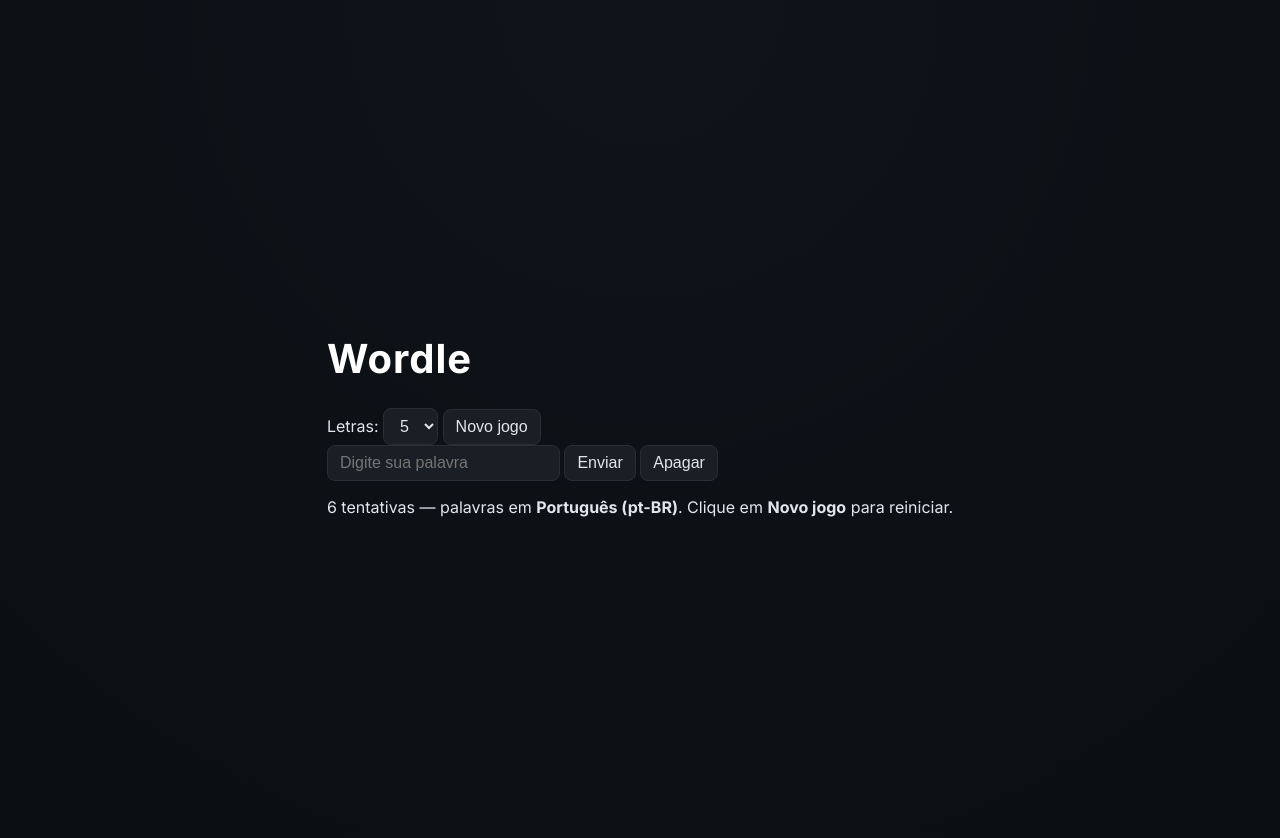
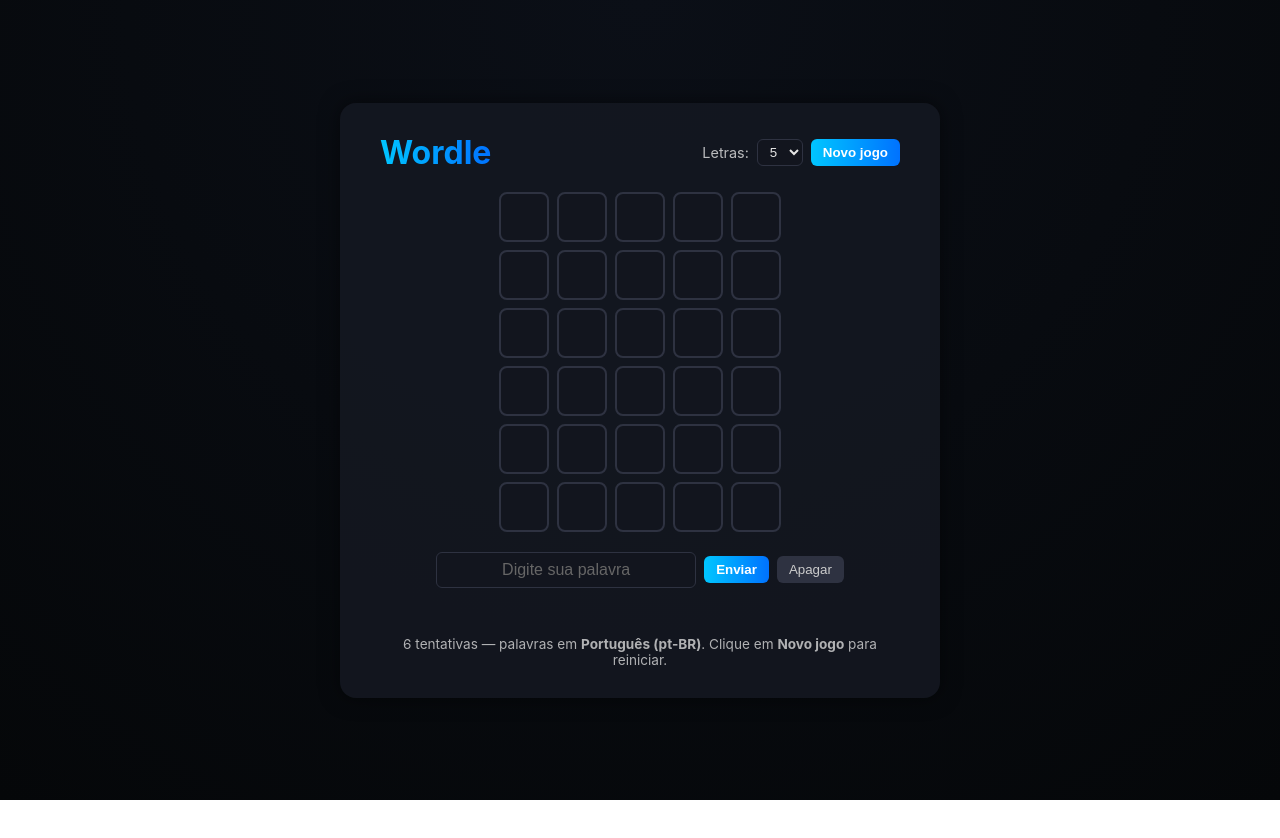
Before and after one commit to jvictoraraujo2002-netizen/wordle-termo-game, a plain HTML site: page index.html in a window 1280 px wide. After the commit the page ends 800 px from the top, so only its background shows below. Drawn offline with Linux system fonts and the light colour scheme.

Commit message:
Update index.html

```diff
--- a/index.html
+++ b/index.html
@@ -4,7 +4,169 @@
   <meta charset="UTF-8">
   <meta name="viewport" content="width=device-width, initial-scale=1.0">
   <title>Wordle</title>
-  <link rel="stylesheet" href="style.css">
+  <style>
+    /* ==== RESET & BASE ==== */
+    * {
+      margin: 0;
+      padding: 0;
+      box-sizing: border-box;
+    }
+    body {
+      background: radial-gradient(circle at top, #0b0f17 0%, #050709 100%);
+      color: #e5e5e5;
+      font-family: "Inter", sans-serif;
+      display: flex;
+      align-items: center;
+      justify-content: center;
+      height: 100vh;
+      padding: 20px;
+    }
+    main.container {
+      background: rgba(20, 24, 33, 0.85);
+      border-radius: 16px;
+      box-shadow: 0 0 20px rgba(0,0,0,0.5);
+      padding: 30px 40px;
+      max-width: 600px;
+      width: 100%;
+      text-align: center;
+    }
+
+    /* ==== TOPO ==== */
+    .topo {
+      display: flex;
+      justify-content: space-between;
+      align-items: center;
+      margin-bottom: 20px;
+      flex-wrap: wrap;
+    }
+    .topo h1 {
+      font-size: 2rem;
+      background: linear-gradient(90deg, #00c6ff, #0072ff);
+      -webkit-background-clip: text;
+      -webkit-text-fill-color: transparent;
+    }
+    .opcoes {
+      display: flex;
+      align-items: center;
+      gap: 8px;
+    }
+    .opcoes label {
+      font-size: 0.9rem;
+      opacity: 0.8;
+    }
+    select {
+      background: #12151e;
+      color: #e5e5e5;
+      border: 1px solid #2e3241;
+      border-radius: 6px;
+      padding: 4px 8px;
+    }
+
+    /* ==== BOTÕES ==== */
+    .btn-grad {
+      background: linear-gradient(90deg, #00c6ff, #0072ff);
+      color: white;
+      border: none;
+      border-radius: 6px;
+      padding: 6px 12px;
+      font-weight: 600;
+      cursor: pointer;
+      transition: transform 0.2s ease, box-shadow 0.2s ease;
+    }
+    .btn-grad:hover {
+      transform: scale(1.05);
+      box-shadow: 0 0 10px rgba(0, 198, 255, 0.5);
+    }
+    #apagar {
+      background: #2e3241;
+      color: #ccc;
+      border: none;
+      border-radius: 6px;
+      padding: 6px 12px;
+      cursor: pointer;
+      transition: background 0.2s;
+    }
+    #apagar:hover {
+      background: #3c4257;
+    }
+
+    /* ==== TABULEIRO ==== */
+    .tabuleiro {
+      display: grid;
+      justify-content: center;
+      gap: 8px;
+      margin-bottom: 20px;
+    }
+    .linha {
+      display: flex;
+      gap: 8px;
+    }
+    .celula {
+      width: 50px;
+      height: 50px;
+      border: 2px solid #2e3241;
+      display: flex;
+      align-items: center;
+      justify-content: center;
+      font-size: 1.5rem;
+      font-weight: bold;
+      text-transform: uppercase;
+      border-radius: 8px;
+      background-color: #12151e;
+      transition: background 0.3s ease, border 0.3s ease, transform 0.2s ease;
+    }
+    .celula.correta {
+      background: #00c853;
+      color: #fff;
+      border-color: #00c853;
+    }
+    .celula.parcial {
+      background: #ffeb3b;
+      color: #333;
+      border-color: #ffeb3b;
+    }
+    .celula.errada {
+      background: #37474f;
+      color: #aaa;
+      border-color: #37474f;
+    }
+
+    /* ==== ENTRADA ==== */
+    .entrada {
+      display: flex;
+      justify-content: center;
+      align-items: center;
+      gap: 8px;
+      margin-bottom: 16px;
+    }
+    input#entradaPalavra {
+      background: #12151e;
+      border: 1px solid #2e3241;
+      color: #e5e5e5;
+      border-radius: 6px;
+      padding: 8px 12px;
+      width: 50%;
+      text-align: center;
+      font-size: 1rem;
+    }
+    input#entradaPalavra::placeholder {
+      color: #666;
+    }
+
+    /* ==== MENSAGEM ==== */
+    .mensagem {
+      min-height: 22px;
+      font-size: 1rem;
+      margin-bottom: 10px;
+      transition: color 0.3s;
+    }
+
+    /* ==== RODAPÉ ==== */
+    .rodape {
+      font-size: 0.85rem;
+      opacity: 0.75;
+    }
+  </style>
 </head>
 <body>
   <main class="container">
```
